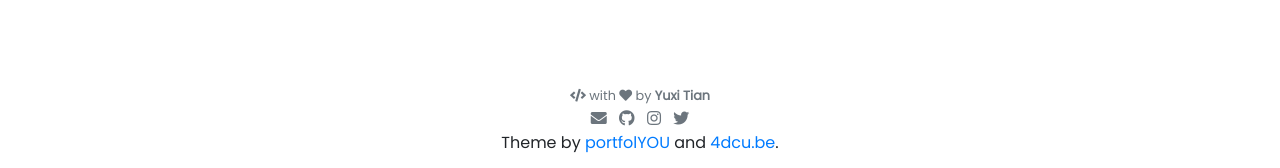
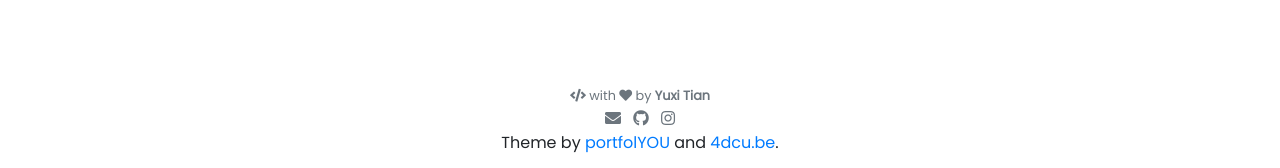
Before and after one commit to Yuxit2/Yuxit2.github.io, a Jekyll site: the page built from pages/index.md, in a window 1280 px wide. Shown: the part 729-897 px from the top of the page. Built offline with Jekyll 4.4.1, drawn with Linux system fonts in a browser that asks for light colours; nearby versions of some CDN libraries.

Commit message:
outfit changes

```diff
--- a/_config.yml
+++ b/_config.yml
@@ -55,7 +55,7 @@ author:
 # stackoverflow     : your_user_id
 # tumblr            : your_username.tumblr.com
 #  twitch            : your_username
-  twitter           : your_username
+#  twitter           : your_username
 #  vimeo             : your_username
 #  youtube           : your_channel_name
 # keybase           : your_username
```
Also changed, not shown: 10 other files.
